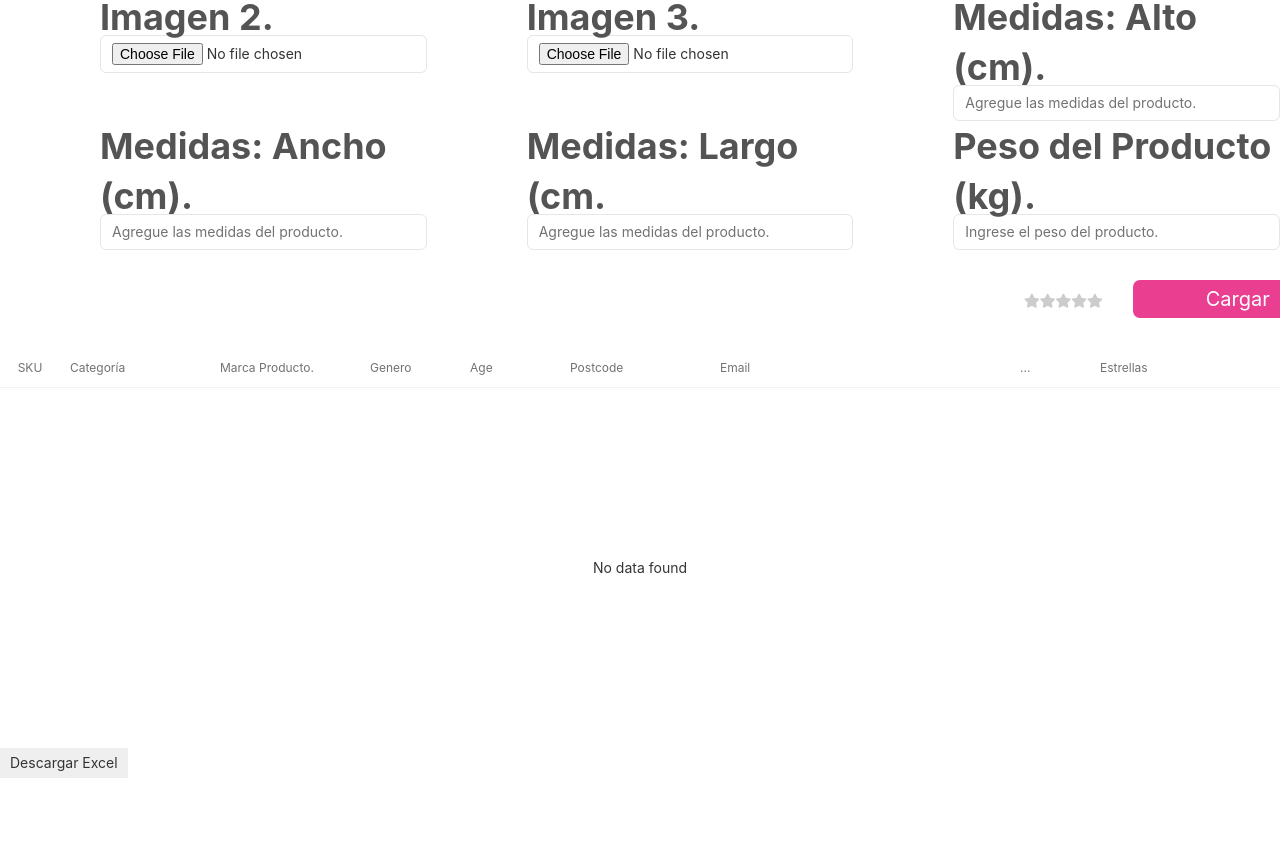
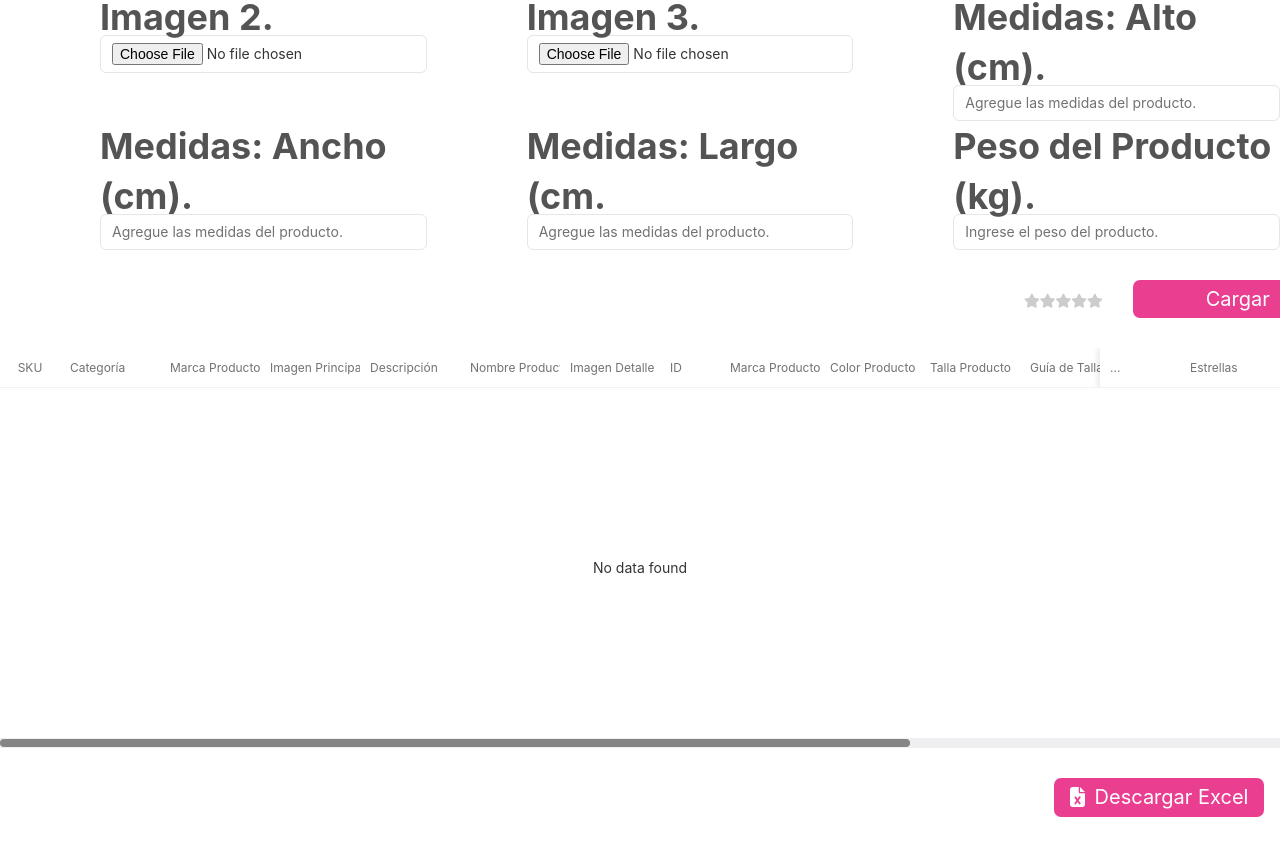
Before and after one commit to HeidiRivas/Ripley-app, a React (Create React App) app: page /newproduct in a window 1280 px wide. Shown: the part 747-1594 px from the top of the page. Before the commit the page ends 1525 px from the top, so only its background shows below. Built offline with nearby package versions, Linux system fonts and the light colour scheme.

Commit message:
subir avances

```diff
--- a/src/App.js
+++ b/src/App.js
@@ -4,7 +4,9 @@ import Products from './Pages/Products/Products.js';
 import NewProduct from './Pages/NewProduct/NewProduct.js';
 import React from 'react';
 import { BulkPoducts } from 'Pages/BulkProduct/bulkProduct.js';
+import { TablePage } from 'Pages/ProductTable/pageTable.js';
 import 'rsuite/dist/rsuite.min.css';
+
 
 
 function App() {
@@ -15,6 +17,8 @@ function App() {
   <Route path='/Products' element={<Products />}></Route>
   <Route path='/newproduct' element={<NewProduct />}></Route>
   <Route path='/bulkProducts' element={<BulkPoducts/>}></Route>
+  <Route path='/pageTable' element={<TablePage/>}></Route>
+
 </Routes>
 
 </BrowserRouter>
--- /dev/null
+++ b/src/Componentes/TableProduct/TableProduct.css
@@ -0,0 +1,12 @@
+.btnAddProduct {
+    background-color: #EA3E91;
+    color: white;
+    font-size: 20px;
+    padding: 5px 5px;
+    border-radius: 7px;
+    margin: 30px;
+    width: 210px;
+    border-color: #EA3E91;
+    position: relative;
+    left: 80%;
+}
--- a/src/Componentes/TableProduct/TableProduct.js
+++ b/src/Componentes/TableProduct/TableProduct.js
@@ -1,7 +1,10 @@
+import { faFileExcel } from "@fortawesome/free-solid-svg-icons";
+import { FontAwesomeIcon } from "@fortawesome/react-fontawesome";
 import { Stars } from "Componentes/Stars/Stars";
 import React from "react";
 import { Table } from "rsuite";
 import * as XLSX from "xlsx";
+import  "./TableProduct.css";
 
 export function TableProduct({ data }) {
   const { Column, HeaderCell, Cell } = Table;
@@ -26,35 +29,96 @@ export function TableProduct({ data }) {
           <Cell dataKey="SKU_seller" />
         </Column>
 
-        <Column  resizable width={150}>
+        <Column  resizable width={100}>
           <HeaderCell>Categoría</HeaderCell>
           <Cell dataKey="categoria" />
         </Column>
 
-        <Column width={150}>
-          <HeaderCell>Marca Producto.</HeaderCell>
+        <Column width={100}>
+          <HeaderCell>Marca Producto</HeaderCell>
           <Cell dataKey="marca" />
         </Column>
 
         <Column width={100}>
-          <HeaderCell>Genero</HeaderCell>
+          <HeaderCell>Imagen Principal</HeaderCell>
           <Cell dataKey="imagen1" />
         </Column>
 
         <Column width={100}>
-          <HeaderCell>Age</HeaderCell>
-          <Cell dataKey="age" />
+          <HeaderCell>Descripción</HeaderCell>
+          <Cell dataKey="descripcion" />
         </Column>
 
-        <Column width={150}>
-          <HeaderCell>Postcode</HeaderCell>
-          <Cell dataKey="postcode" />
+        <Column width={100}>
+          <HeaderCell>Nombre Producto</HeaderCell>
+          <Cell dataKey="título" />
         </Column>
 
-        <Column width={300}>
-          <HeaderCell>Email</HeaderCell>
-          <Cell dataKey="email" />
+        <Column width={100}>
+          <HeaderCell>Imagen Detalle</HeaderCell>
+          <Cell dataKey="imagen_Miniatura" />
         </Column>
+
+        <Column width={60}>
+          <HeaderCell>ID</HeaderCell>
+          <Cell dataKey="variant_id" />
+        </Column>
+
+        <Column width={100}>
+          <HeaderCell>Marca Producto</HeaderCell>
+          <Cell dataKey="marca" />
+        </Column>
+
+        <Column width={100}>
+          <HeaderCell>Color Producto</HeaderCell>
+          <Cell dataKey="color" />
+        </Column>
+
+        <Column width={100}>
+          <HeaderCell>Talla Producto</HeaderCell>
+          <Cell dataKey="talla" />
+        </Column>
+
+        <Column width={100}>
+          <HeaderCell>Guía de Talla</HeaderCell>
+          <Cell dataKey="tabla_de_tallas" />
+        </Column>
+
+        <Column width={100}>
+          <HeaderCell>Género</HeaderCell>
+          <Cell dataKey="genero" />
+        </Column>
+
+        <Column width={100}>
+          <HeaderCell>Imagen 2</HeaderCell>
+          <Cell dataKey="Imagen-2" />
+        </Column>
+
+        <Column width={100}>
+          <HeaderCell>Imagen 3</HeaderCell>
+          <Cell dataKey="Imagen-3" />
+        </Column>
+
+        <Column width={50}>
+          <HeaderCell>Alto cm</HeaderCell>
+          <Cell dataKey="medida-alto" />
+        </Column>
+
+        <Column width={50}>
+          <HeaderCell>Ancho cm</HeaderCell>
+          <Cell dataKey="medida-Ancho" />
+        </Column>
+
+        <Column width={50}>
+          <HeaderCell>Largo cm</HeaderCell>
+          <Cell dataKey="medida-Largo" />
+        </Column>
+
+        <Column width={50}>
+          <HeaderCell>Peso del Producto kg</HeaderCell>
+          <Cell dataKey="Peso-producto" />
+        </Column>
+
         <Column width={80} fixed="right">
           <HeaderCell>...</HeaderCell>
           <Cell>
@@ -80,7 +144,9 @@ export function TableProduct({ data }) {
         onClick={() => {
           downloadExcel(data);
         }}
-      >
+        className="btnAddProduct"
+
+      > <FontAwesomeIcon icon={faFileExcel} style={{marginRight: "10px"}} />
         Descargar Excel
       </button>
     </>
--- /dev/null
+++ b/src/Pages/ProductTable/pageTable.js
@@ -0,0 +1,21 @@
+
+import Header from "Componentes/Header/Header"
+import { TableProduct } from "Componentes/TableProduct/TableProduct"
+import React from "react"
+
+export function TablePage(){
+    return (
+            <main>
+    <div></div>
+    <Header />
+    <br></br>
+<TableProduct data={[]}></TableProduct>
+
+    </main>
+
+
+    )
+
+
+
+}
```
Also changed, not shown: src/Pages/NewProduct/newProduct.module.css (line endings or trailing spaces), src/Pages/ProductTable/pageTable.module.css (added), 1 other file (tests, documents, lock files or other folders).
